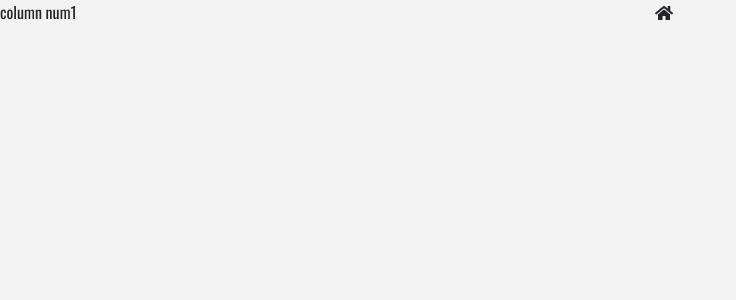
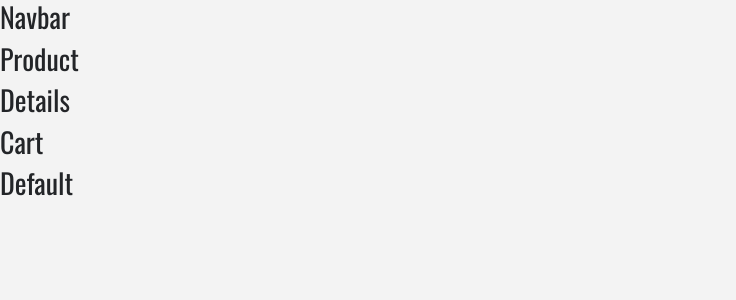
Before and after one commit to sixtosMateo/e-commerceWebsite, a React (Create React App) app in the folder e-commerce/: page / in a window 1280 px wide. Shown: the top 300 px of the page, without its empty margins (0-736 px from the left). Built offline with nearby package versions, Linux system fonts and the light colour scheme.

Commit message:
initialize components

```diff
--- a/e-commerce/package.json
+++ b/e-commerce/package.json
@@ -6,6 +6,7 @@
     "bootstrap": "^4.2.1",
     "react": "^16.7.0",
     "react-dom": "^16.7.0",
+    "react-router-dom": "^4.3.1",
     "react-scripts": "2.1.3"
   },
   "scripts": {
--- a/e-commerce/src/App.js
+++ b/e-commerce/src/App.js
@@ -2,25 +2,24 @@
 import logo from './logo.svg';
 import './App.css';
 import 'bootstrap/dist/css/bootstrap.min.css';
+import Navbar from './components/Navbar';
+import ProductList from './components/ProductList';
+import Details from './components/Details';
+import Cart from './components/Cart';
+import Default  from './components/Default';
+
+
 
 class App extends Component {
   render() {
     return (
-      <div className="Container">
-        <div className="row">
-          <div className="col-6">
-            column num1
-          </div>
-
-          <div className="col-6">
-            <span>
-              <i className="fas fa-home"/>
-            </span>
-          </div>
-
-        </div>
-
-      </div>
+      <React.Fragment>
+        <Navbar/>
+        <ProductList/>
+        <Details/>
+        <Cart/>
+        <Default/>
+      </React.Fragment>
     );
   }
 }
--- /dev/null
+++ b/e-commerce/src/components/Cart.js
@@ -0,0 +1,13 @@
+import React, { Component } from 'react';
+
+class Cart extends Component {
+  render() {
+    return (
+      <div>
+        <h3>Cart</h3>
+      </div>
+    );
+  }
+}
+
+export default Cart;
--- /dev/null
+++ b/e-commerce/src/components/Default.js
@@ -0,0 +1,14 @@
+import React, { Component } from 'react';
+
+
+class Default extends Component {
+  render() {
+    return (
+      <div>
+        <h3>Default</h3>
+      </div>
+    );
+  }
+}
+
+export default Default;
--- /dev/null
+++ b/e-commerce/src/components/Details.js
@@ -0,0 +1,14 @@
+import React, { Component } from 'react';
+
+
+class Details extends Component {
+  render() {
+    return (
+      <div>
+        <h3>Details</h3>
+      </div>
+    );
+  }
+}
+
+export default Details;
--- /dev/null
+++ b/e-commerce/src/components/Navbar.js
@@ -0,0 +1,14 @@
+import React, { Component } from 'react';
+
+
+class Navbar extends Component {
+  render() {
+    return (
+      <div>
+        <h3>Navbar </h3>
+      </div>
+    );
+  }
+}
+
+export default Navbar;
--- /dev/null
+++ b/e-commerce/src/components/Product.js
@@ -0,0 +1,14 @@
+import React, { Component } from 'react';
+
+
+class Product extends Component {
+  render() {
+    return (
+      <div>
+        <h3>Product</h3>
+      </div>
+    );
+  }
+}
+
+export default Product;
--- /dev/null
+++ b/e-commerce/src/components/ProductList.js
@@ -0,0 +1,14 @@
+import React, { Component } from 'react';
+import Product from './Product';
+
+class ProductList extends Component {
+  render() {
+    return (
+      <div>
+        <Product/>
+      </div>
+    );
+  }
+}
+
+export default ProductList;
```
Also changed, not shown: 1 other file (tests, documents, lock files or other folders).
